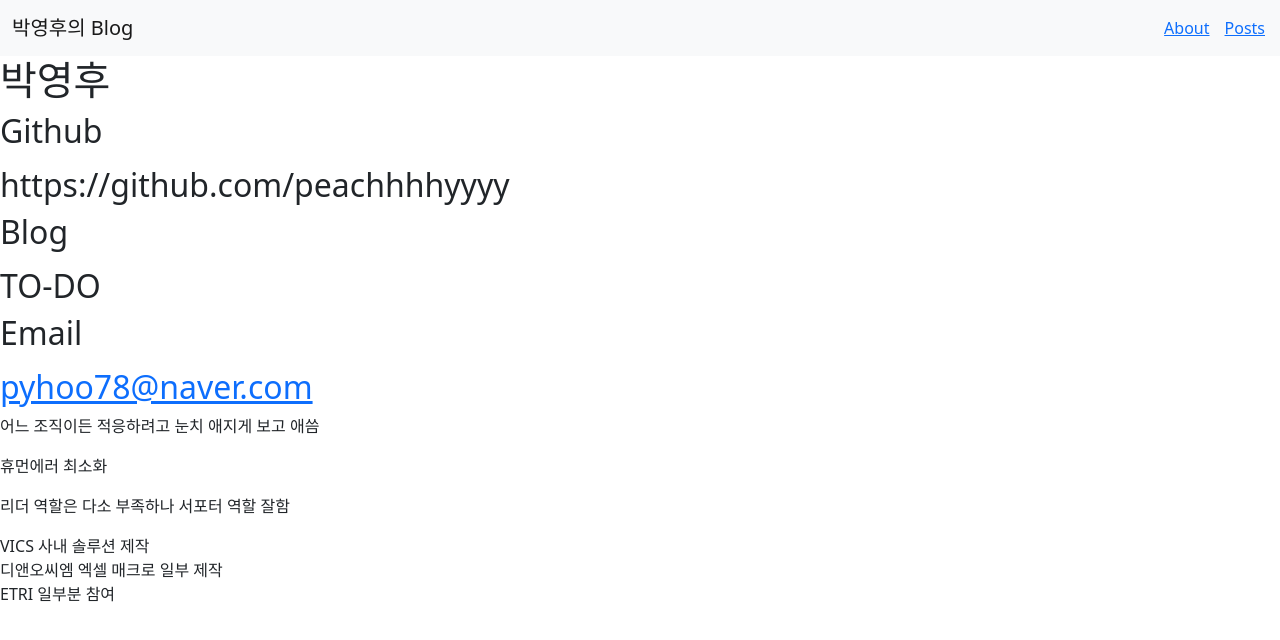
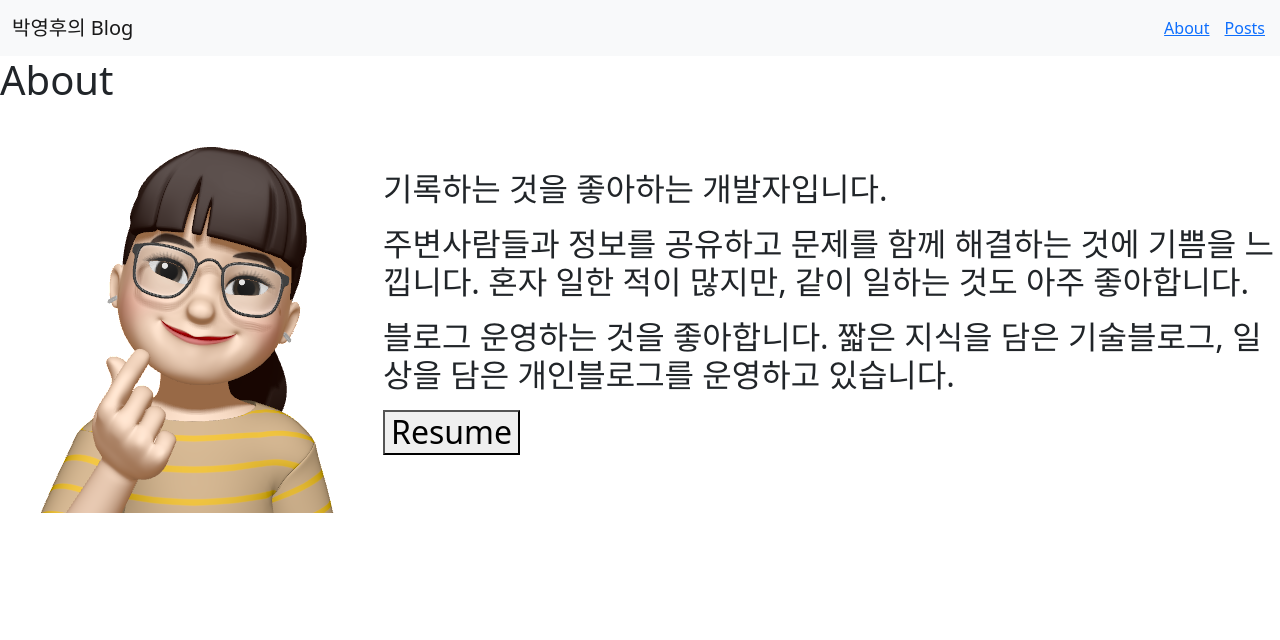
Before and after one commit to peachhhhyyyy/techblog, a Next.js app: page /about in a window 1280 px wide. Shown: the top 640 px of the page. Built offline with nearby package versions, Linux system fonts and the light colour scheme.

Commit message:
about 부분 일부 수정

```diff
--- a/pages/_app.js
+++ b/pages/_app.js
@@ -1,4 +1,5 @@
 import '../styles/globals.css';
+import '../styles/about.css'
 
 function MyApp({ Component, pageProps }) {
   return (
--- a/pages/about.js
+++ b/pages/about.js
@@ -1,5 +1,7 @@
 import Head from 'next/head';
+import Image from 'next/image';
 import Navigation from '../src/components/Header';
+import parkyeonghoo from '../public/parkyeonghoo.png'
 
 export default function Homepage() {
     return (
@@ -13,35 +15,27 @@ export default function Homepage() {
 
         <div className="about-container">
           <div className="profile">
-            <h1>박영후</h1>
-            <h2>
-              <p>Github</p>
-              <a>https://github.com/peachhhhyyyy</a>
+            <h1>About</h1>
+            <h2 className="profile-area">
+              <figure>
+                <Image
+                  alt="parkyeonghoo mimoticon"
+                  src={parkyeonghoo}
+                  width={400}
+                  height={400}
+                  style={{
+                    maxWidth: '100%',
+                    height: 'auto',
+                  }}
+                />
+                <figcaption>
+                  <p>기록하는 것을 좋아하는 개발자입니다.</p>
+                  <p>주변사람들과 정보를 공유하고 문제를 함께 해결하는 것에 기쁨을 느낍니다. 혼자 일한 적이 많지만, 같이 일하는 것도 아주 좋아합니다.</p>
+                  <p>블로그 운영하는 것을 좋아합니다. 짧은 지식을 담은 기술블로그, 일상을 담은 개인블로그를 운영하고 있습니다.</p>
+                  <button>Resume</button>
+                </figcaption>
+              </figure>
             </h2>
-            <h2>
-              <p>Blog</p>
-              <a>TO-DO</a>
-            </h2>
-            <h2>
-              <p>Email</p>
-              <a href="mailto:pyhoo78@naver.com">pyhoo78@naver.com</a>
-            </h2>
-          </div>
-          <div className="introduce">
-            <p>어느 조직이든 적응하려고 눈치 애지게 보고 애씀</p>
-            <p>휴먼에러 최소화</p>
-            <p>리더 역할은 다소 부족하나 서포터 역할 잘함</p>
-          </div>
-          <div className="project">
-            <div className="project-area">
-              VICS 사내 솔루션 제작
-            </div>
-            <div className="project-area">
-              디앤오씨엠 엑셀 매크로 일부 제작
-            </div>
-            <div className="project-area">
-              ETRI 일부분 참여
-            </div>
           </div>
         </div>
       </div>
--- a/styles/about.css
+++ b/styles/about.css
@@ -0,0 +1,5 @@
+.profile-area figure {
+    display: flex;
+    justify-content: center;
+    align-items: center;
+}
```
Also changed, not shown: public/parkyeonghoo.png (added).
